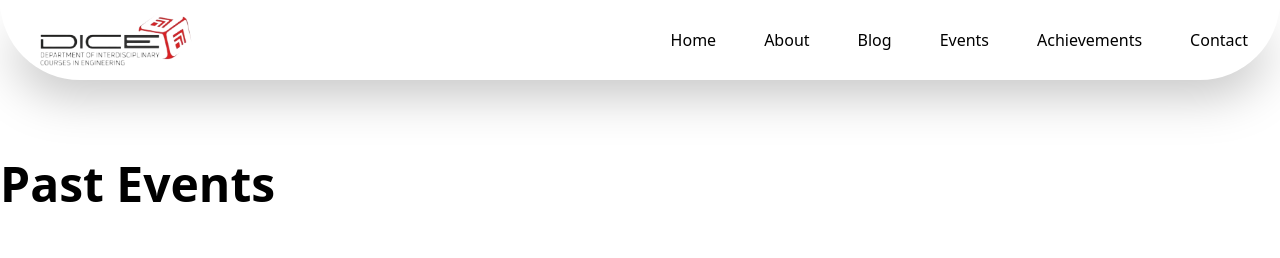
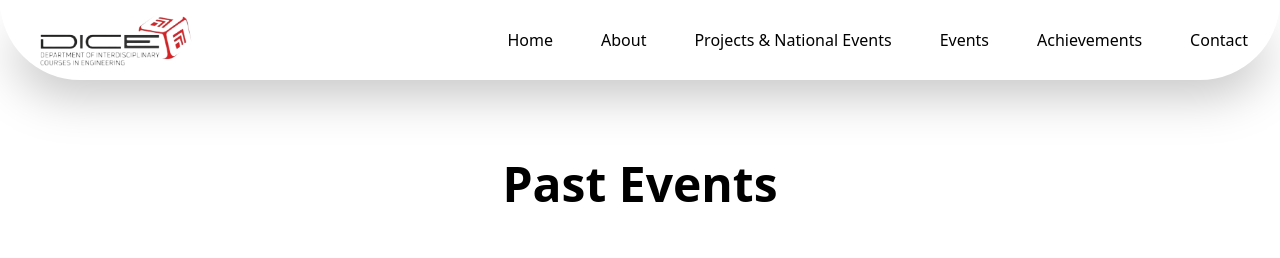
Before and after one commit to Abhishek058/DICE, a React (Vite) app: page /event in a window 1280 px wide. Shown: the top 258 px of the page. Built offline with nearby package versions, Linux system fonts and the light colour scheme.

Commit message:
changes done

```diff
--- a/src/components/Navbar.jsx
+++ b/src/components/Navbar.jsx
@@ -8,7 +8,7 @@ export default function Navbar() {
   const navLinks = [
     { title: "Home", path: "/" },
     { title: "About", path: "/about" },
-    { title: "Blog", path: "/blog" },
+    { title: "Projects & National Events", path: "/blog" },
     { title: "Events", path: "/event" },
     { title: "Achievements", path: "/research" },
     { title: "Contact", path: "/contact" },
--- a/src/components/pages/Blog.jsx
+++ b/src/components/pages/Blog.jsx
@@ -79,7 +79,7 @@ const Blog = () => {
     <div className="Blogs">
       <Navbar />
       <div className="w-[90%] mx-auto px-4 py-8 pt-40">
-        <h1 className="text-5xl font-bold mb-8 text-center">Blogs</h1>
+        <h1 className="text-5xl font-bold mb-8 text-center">Projects & National Events</h1>
         {blogs.map((blog, index) => (
           <div
             key={index}
--- a/src/components/pages/Event.jsx
+++ b/src/components/pages/Event.jsx
@@ -40,7 +40,7 @@ export default function Event() {
     <div className="Events">
       <Navbar />
       <div className="container mx-auto pt-40">
-        <h1 className="text-5xl font-semibold mb-12">Past Events</h1>
+        <h1 className="text-4xl font-semibold mb-12 sm:text-5xl text-center">Past Events</h1>
         <div>
           <BlogSlider />
         </div>
@@ -65,7 +65,7 @@ export default function Event() {
           <div className="md:w-1/2 flex items-center justify-center p-2">
             <video
               src={diceVid3}
-              className="rounded-full w-[350px] h-[550px] object-cover shadow-2xl"
+              className="rounded-full w-[320px] h-[520px] object-cover shadow-2xl"
               autoPlay
               muted
               loop
@@ -74,8 +74,8 @@ export default function Event() {
           </div>
         </div>
       </div>
-      <div className="container mx-auto">
-        <h1 className="text-5xl font-semibold mb-12">Ongoing Events</h1>
+      <div className="container mx-auto p-4">
+        <h1 className="text-4xl font-semibold mb-12 sm:text-5xl">Ongoing Events</h1>
         <div className="grid grid-cols-1 md:grid-cols-2 lg:grid-cols-3 gap-8">
           {OnGoingEvents.map((event, index) => (
             <div
@@ -109,8 +109,8 @@ export default function Event() {
           ))}
         </div>
       </div>
-      <div className="container mx-auto pt-40 py-8">
-        <h1 className="text-5xl font-semibold mb-12">Upcoming Events</h1>
+      <div className="container mx-auto pt-40 py-8 p-4">
+        <h1 className="text-4xl font-semibold mb-12 sm:text-5xl">Upcoming Events</h1>
         {upcomingEvents.length === 0 ? (
           <p className="text-2xl text-center">We will be organizing soon</p>
         ) : (
--- a/src/components/pages/Research.jsx
+++ b/src/components/pages/Research.jsx
@@ -209,7 +209,7 @@ export default function Research() {
         <h1 className="text-5xl font-semibold text-center mb-12">
           Competitions
         </h1>
-        <div className="grid grid-cols-1 md:grid-cols-2 lg:grid-cols-3 gap-8">
+        <div className="grid grid-cols-1 md:grid-cols-2 lg:grid-cols-3 gap-8 p-4">
           {competitions.map((competition, index) => (
             <div
               key={index}
@@ -242,7 +242,7 @@ export default function Research() {
         <h1 className="text-5xl font-semibold text-center mb-12">
           Publications
         </h1>
-        <div className="grid grid-cols-1 md:grid-cols-2 lg:grid-cols-3 gap-8">
+        <div className="grid grid-cols-1 md:grid-cols-2 lg:grid-cols-3 gap-8 p-4">
           {publications.map((publication, index) => (
             <div
               key={index}
```
